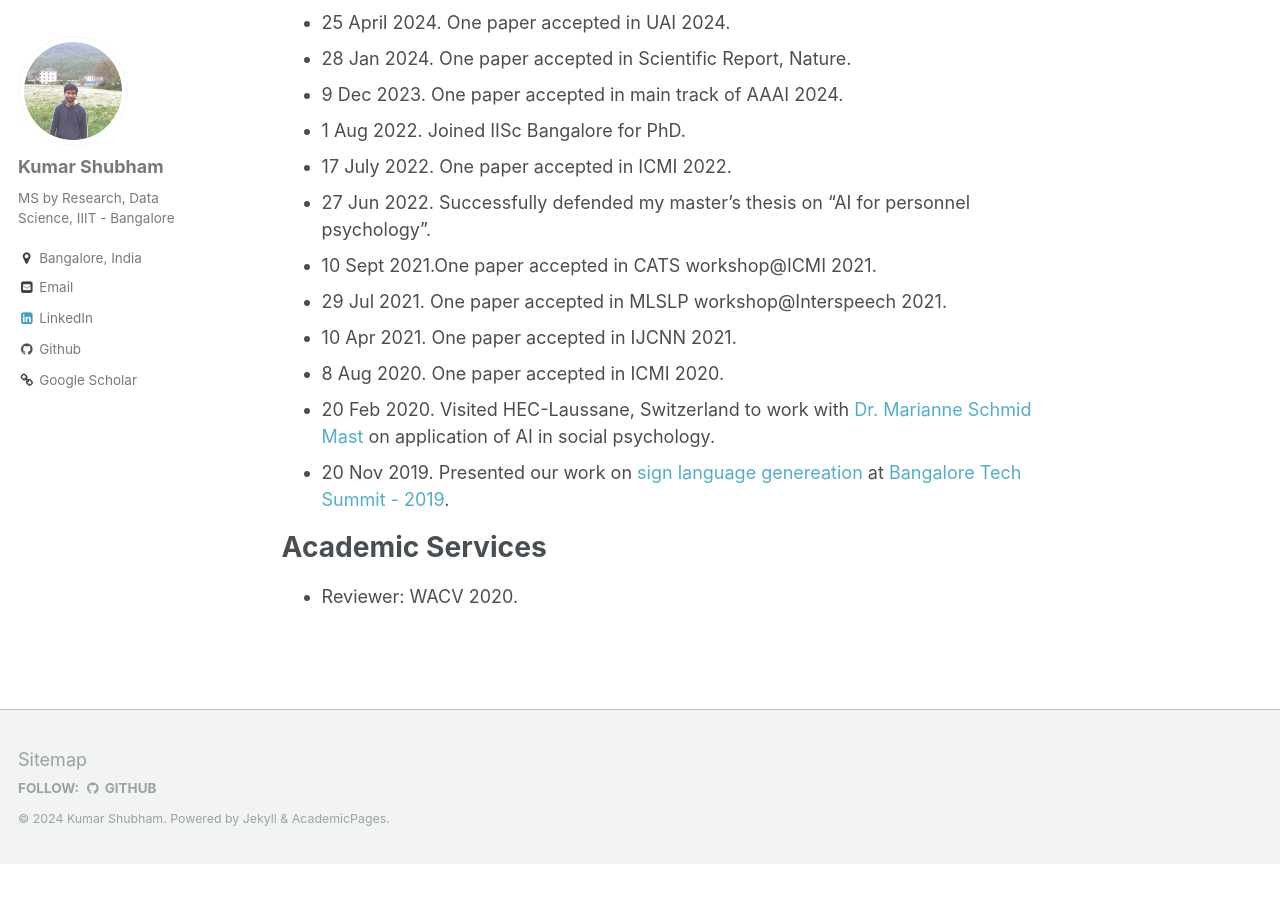
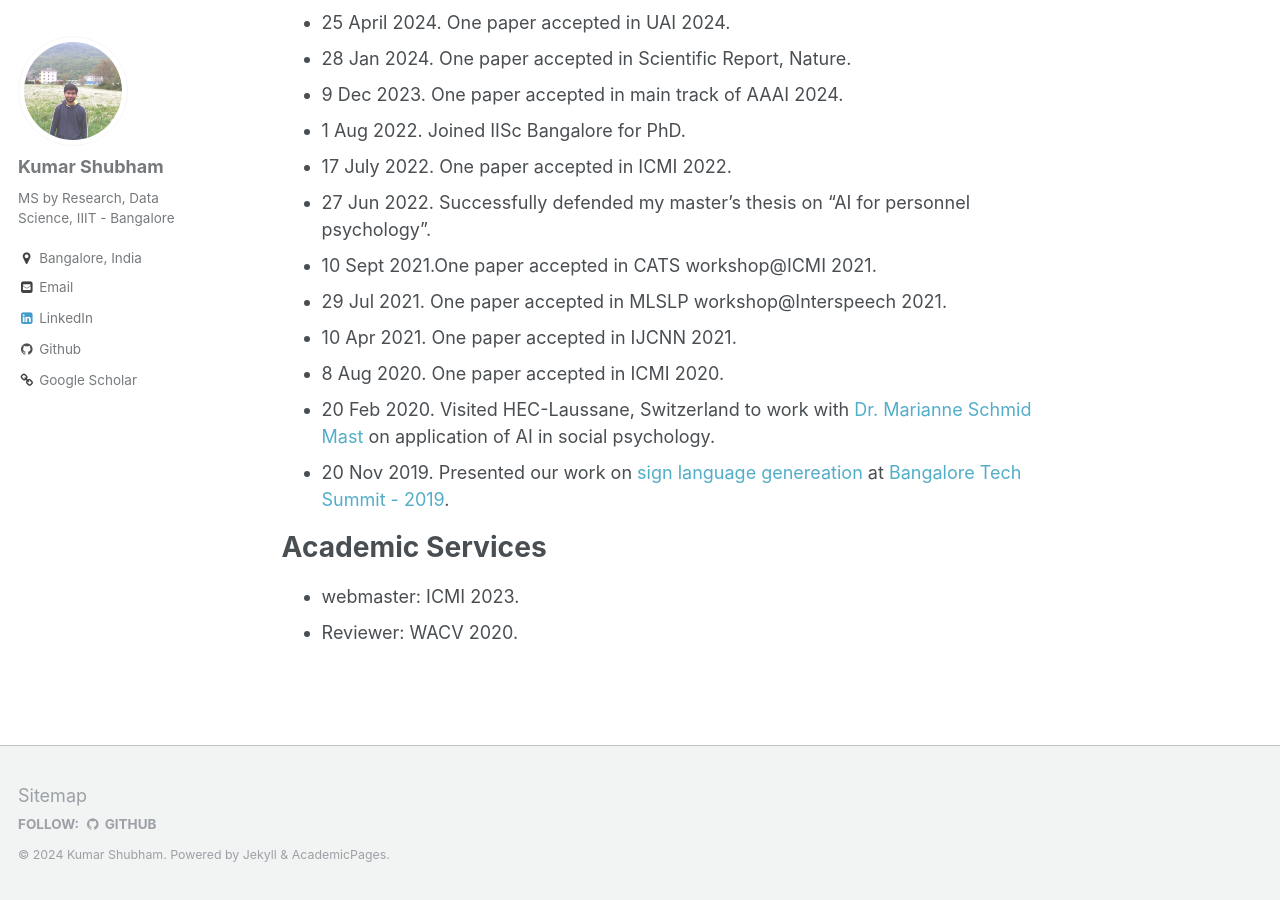
Before and after one commit to kyrs/kyrs.github.io, a Jekyll site: the page built from _pages/about.md, in a window 1280 px wide and 900 px high, scrolled down 1060 px. Built offline with Jekyll 4.4.1, drawn with Linux system fonts in a browser that asks for light colours; before the commit the page ends 1924 px from its top, so only the background shows below that.

Commit message:
Update about.md

```diff
--- a/_pages/about.md
+++ b/_pages/about.md
@@ -35,4 +35,5 @@ redirect_from:
 * 20 Nov 2019. Presented our work on [sign language genereation](https://www.youtube.com/watch?v=WsC9oyjJFY8) at [Bangalore Tech Summit - 2019](https://www.bengalurutechsummit.com/).
 
 # Academic Services
+* webmaster: ICMI 2023.
 * Reviewer: WACV 2020.
```
